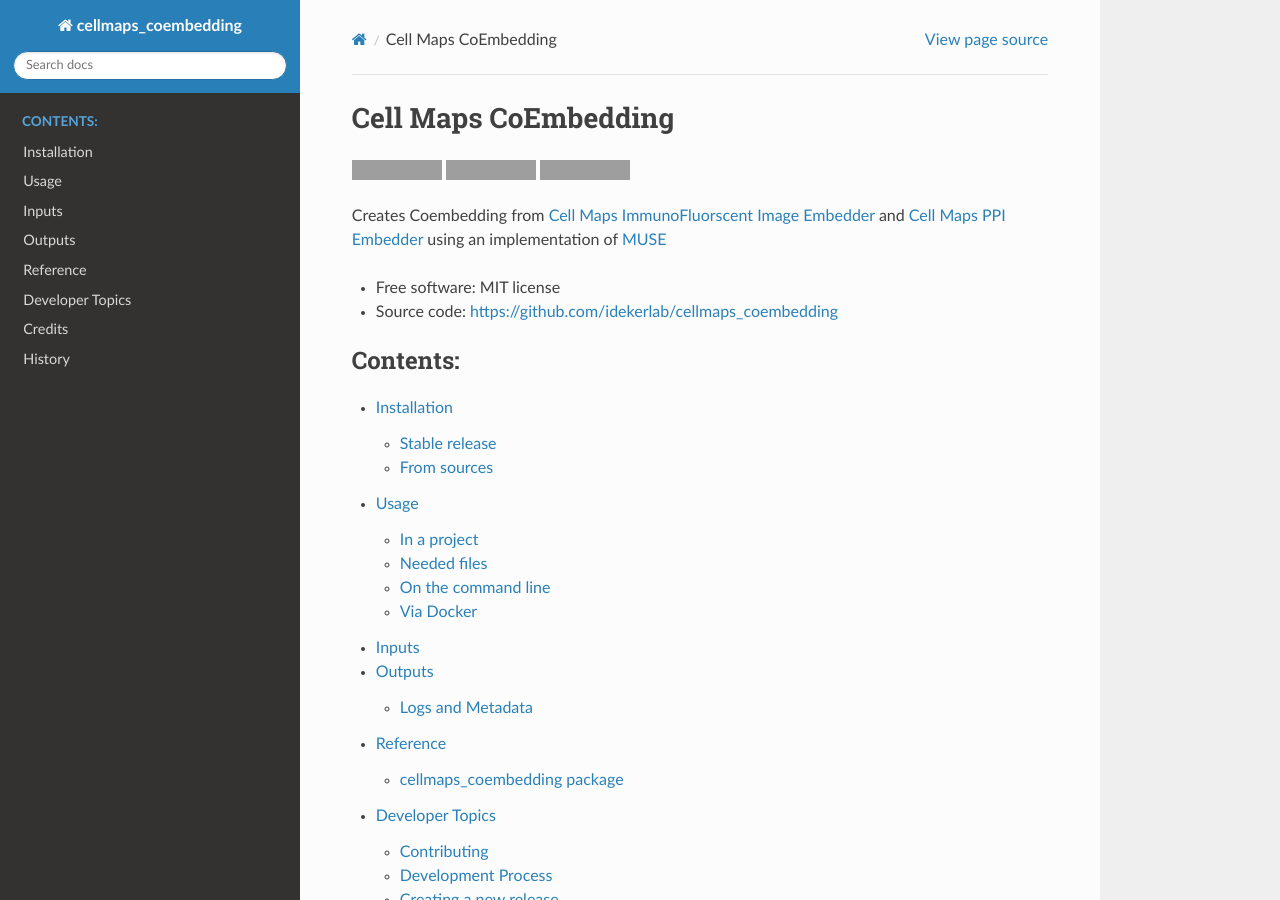
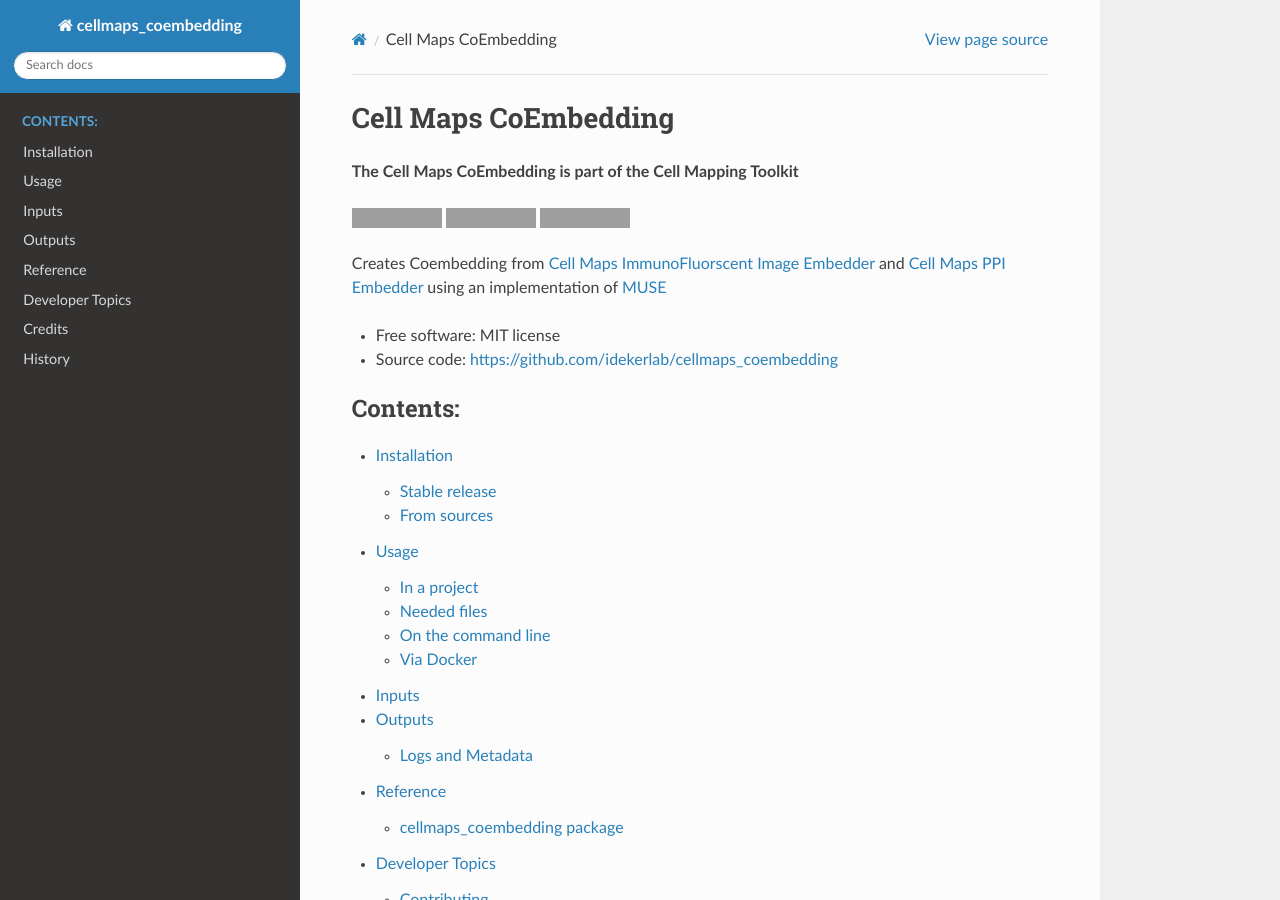
Before and after one commit to wadeschulz/cellmaps_coembedding_experimental, a Sphinx documentation site: the page built from docs/index.rst, in a window 1280 px wide and 900 px high. Built offline with Sphinx 7.4.7 and the Read the Docs theme 3.1.0, drawn with Linux system fonts in a browser that asks for light colours; grey boxes are pictures that could not be loaded.

Commit message:
Update docs

```diff
--- a/README.rst
+++ b/README.rst
@@ -1,7 +1,7 @@
 =====================
 Cell Maps CoEmbedder
 =====================
-
+The Cell Maps CoEmbedding is part of the Cell Mapping Toolkit
 
 .. image:: https://img.shields.io/pypi/v/cellmaps_coembedding.svg
         :target: https://pypi.python.org/pypi/cellmaps_coembedding
--- a/docs/index.rst
+++ b/docs/index.rst
@@ -1,7 +1,7 @@
 =====================
 Cell Maps CoEmbedding
 =====================
-
+**The Cell Maps CoEmbedding is part of the Cell Mapping Toolkit**
 
 .. image:: https://img.shields.io/pypi/v/cellmaps_coembedding.svg
         :target: https://pypi.python.org/pypi/cellmaps_coembedding
```
